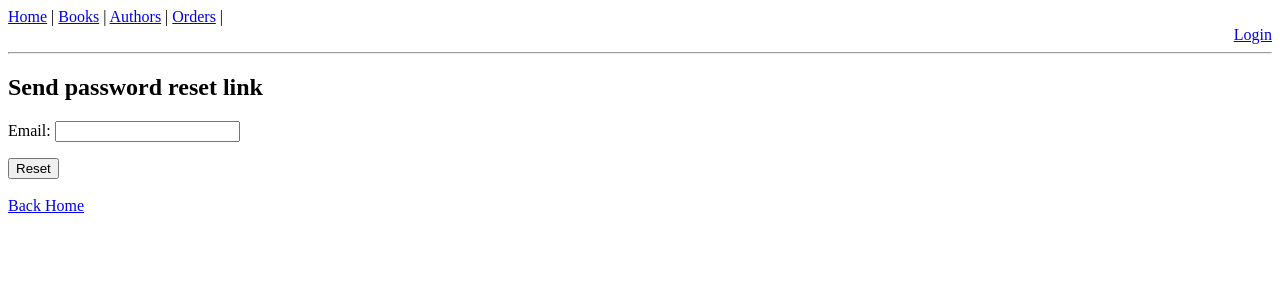
After one commit to Maestro28/DjangoLibrary, a Django app: page /password_reset/ in a window 1280 px wide. The commit adds this page. Shown: the top 300 px of the page. Run offline with Django 4.2, Linux system fonts and the light colour scheme.

Commit message:
password reset

```diff
--- a/authentication/urls.py
+++ b/authentication/urls.py
@@ -2,7 +2,9 @@ from django.urls import path, include
 from django.urls import reverse_lazy
 
 from . import views
-from django.contrib.auth.views import PasswordChangeDoneView, PasswordChangeView
+from django.contrib.auth.views import PasswordChangeDoneView, PasswordChangeView,\
+    PasswordResetView, PasswordResetDoneView, PasswordResetConfirmView
+# from django.contrib.auth.urls
 
 app_name = 'authentication'
 urlpatterns = [
@@ -12,8 +14,22 @@ urlpatterns = [
     path("accounts/", include("django.contrib.auth.urls"), name='accounts'),
 
     path('password-change/', PasswordChangeView.as_view(template_name='registration/password_change_form.html',
-                                                        success_url=reverse_lazy('authentication:password_change_done')), name='password_change'),
-    path('password_change_done/', PasswordChangeDoneView.as_view(template_name='registration/password_change_done.html'), {}, name='password_change_done'),
+                                                        success_url=reverse_lazy('authentication:password_change_done')),
+         name='password_change'),
 
+    path('password_change_done/', PasswordChangeDoneView.as_view(template_name='registration/password_change_done.html'),
+         name='password_change_done'),
 
+    # PASSWORD RESET URLS
+    path('password_reset/', PasswordResetView.as_view(template_name='registration/password_reset_form.html',
+                                                      success_url=reverse_lazy('authentication:password_reset_done')),
+         name='password_reset'),
+
+    path('password_reset_done', PasswordResetDoneView.as_view(template_name='registration/password_reset_done.html',),
+         name='password_reset_done'),
+
+    path('password_reset_confirm/<uidb64>/<token>/',
+         PasswordResetConfirmView.as_view(template_name='registration/password_reset_confirm.html',
+                                                          success_url=reverse_lazy('authentication:password_reset_complete')),
+        name='password_reset_confirm'),
 ]
--- a/library/settings.py
+++ b/library/settings.py
@@ -129,6 +129,12 @@ LOGOUT_REDIRECT_URL = "authentication:base_home"
 # Internationalization
 # https://docs.djangoproject.com/en/4.0/topics/i18n/
 
+EMAIL_HOST = "localhost"
+EMAIL_PORT = 1025
+
+EMAIL_BACKEND = 'django.core.mail.backends.console.EmailBackend'
+ACCOUNT_EMAIL_VERIFICATION = "none"
+
 LANGUAGE_CODE = 'en-us'
 
 TIME_ZONE = 'UTC'
--- /dev/null
+++ b/templates/registration/password_reset_email.html
@@ -0,0 +1,3 @@
+Someone asked for password reset for email {{ email }}.
+Follow the link below:
+{{ protocol}}://{{ domain }}{% url 'authentication:password_reset_confirm' uidb64=uid token=token %}
--- /dev/null
+++ b/templates/registration/password_reset_form.html
@@ -0,0 +1,16 @@
+{% extends "authentication/base_home.html" %}
+
+{% block title %}Password reset{% endblock %}
+
+{% block content %}
+<h2>Send password reset link</h2>
+
+<form method="post">
+    {% csrf_token %}
+    {{ form.as_p }}
+    <input type="submit" value="Reset">
+</form>
+
+<br>
+<a href="{% url 'authentication:base_home' %}">Back Home</a>
+{% endblock %}
```
Also changed, not shown: authentication/templates/registration/login.html (+6 -1 lines), authentication/templates/registration/password_reset_done.html (added, +9 -0 lines), templates/registration/password_reset_complete.html (added, +9 -0 lines), templates/registration/password_reset_confirm.html (added, +13 -0 lines), templates/registration/password_reset_done.html (added, +9 -0 lines).
